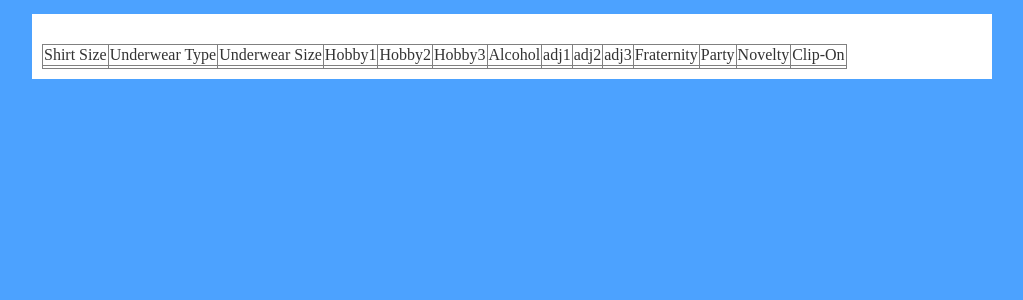
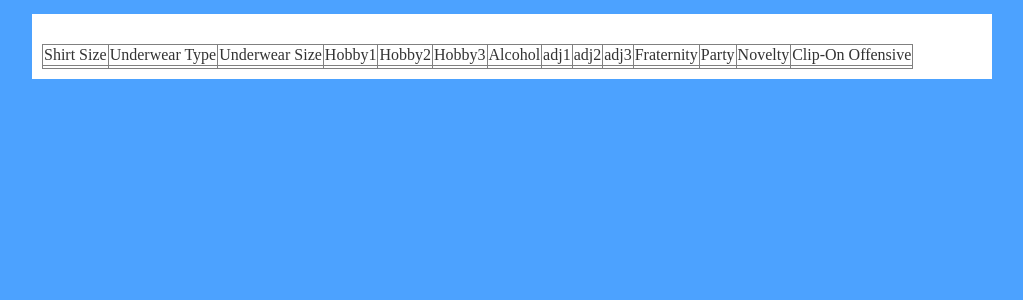
Before and after one commit to rogerfitz/box, a Django app: template templates/admin/users/preferences.html in a window 1280 px wide. Shown: the part 66-366 px from the top of the page, without its empty margins (128-1151 px from the left). Run offline with Django 3.2, Linux system fonts and the light colour scheme; the template is opened without the code that fills it, so the values that code supplies are empty; parts of the project's set-up code (start-up, migrations or seed data) failed here and were passed over; some libraries are stand-ins or nearby versions; some web fonts are replaced.

Commit message:
Cleared up preferences on admin

```diff
--- a/templates/admin/users/preferences.html
+++ b/templates/admin/users/preferences.html
@@ -2,7 +2,7 @@
 
 {% block body %}
 <table border="1">
-	<tr><td>Shirt Size</td><td>Underwear Type</td><td>Underwear Size</td><td>Hobby1</td><td>Hobby2</td><td>Hobby3</td><td>Alcohol</td><td>adj1</td><td>adj2</td><td>adj3</td><td>Fraternity</td><td>Party</td><td>Novelty</td><td>Clip-On</td></tr>
+	<tr><td>Shirt Size</td><td>Underwear Type</td><td>Underwear Size</td><td>Hobby1</td><td>Hobby2</td><td>Hobby3</td><td>Alcohol</td><td>adj1</td><td>adj2</td><td>adj3</td><td>Fraternity</td><td>Party</td><td>Novelty</td><td>Clip-On Offensive</td></tr>
 	<tr><td>{{ prefs.shirt_size }}</td><td>{{ prefs.underwear_type }}</td><td>{{ prefs.underwear_size }}</td><td>{{ prefs.hobby1 }}</td><td>{{ prefs.hobby2 }}</td><td>{{ prefs.hobby3 }}</td><td>{{ prefs.alcohol }}</td><td>{{ prefs.adj1 }}</td><td>{{ prefs.adj2 }}</td><td>{{ prefs.adj3 }}</td><td>{{ prefs.fraternity }}</td><td>{{ prefs.party }}</td><td>{{ prefs.novelty }}</td><td>{{ prefs.clip_on }}</td></tr>
 </table>
 {% endblock %}
```
